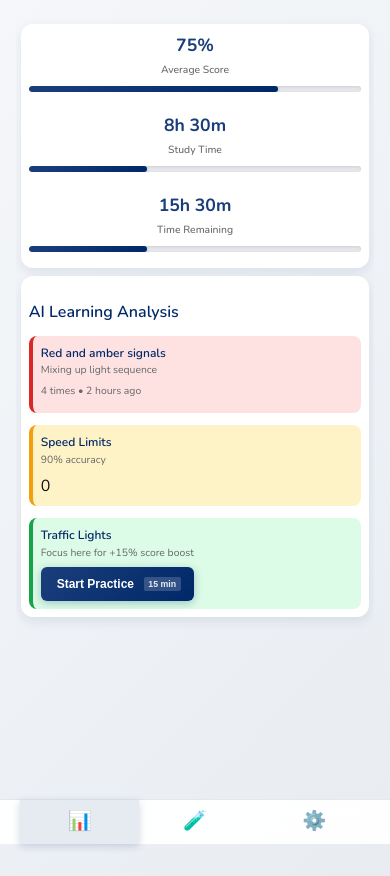
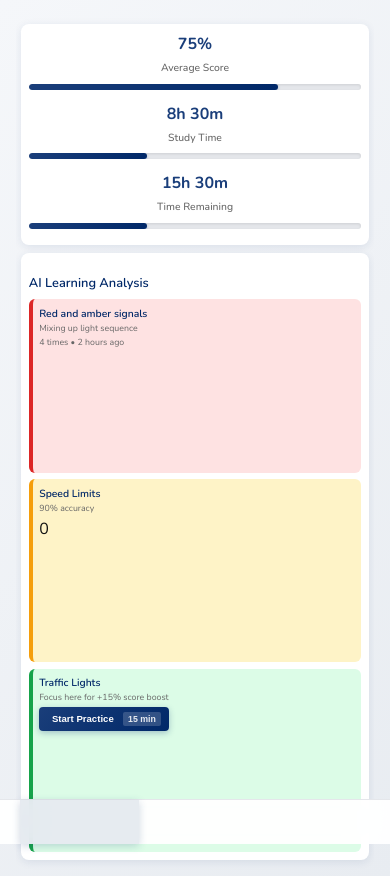
Before and after one commit to fullcircleAI/cbr-ai-coach, a React (Create React App) app: page / in a window 390 px wide. Built offline with nearby package versions, Linux system fonts and the light colour scheme.

Commit message:
Remove all emojis from app, make dashboard unscrollable for all screens - fits all data cleanly like native iOS/Android app

```diff
--- a/src/components/AICoachDashboard.css
+++ b/src/components/AICoachDashboard.css
@@ -3,24 +3,25 @@
 .dashboard {
   display: flex;
   flex-direction: column;
-  min-height: 100vh;
-  padding: 0 0.5rem;
-  overflow-y: auto;
+  height: calc(100vh - 80px);
+  padding: 0.5rem;
+  overflow: hidden;
 }
 
 /* Dashboard Summary Styles */
 .dashboard-summary {
   background: white;
-  border-radius: 12px;
-  padding: 1rem;
-  margin-bottom: 1rem;
-  box-shadow: 0 4px 12px rgba(26, 62, 122, 0.1);
+  border-radius: 8px;
+  padding: 0.75rem;
+  margin-bottom: 0.75rem;
+  box-shadow: 0 2px 8px rgba(26, 62, 122, 0.1);
+  flex-shrink: 0;
 }
 
 .summary-stats {
   display: grid;
-  grid-template-columns: 2fr 1fr 1fr;
-  gap: 1rem;
+  grid-template-columns: 1fr 1fr 1fr;
+  gap: 0.5rem;
   align-items: center;
 }
 
@@ -29,7 +30,7 @@
 }
 
 .summary-stat .stat-number {
-  font-size: 1.5rem;
+  font-size: 1.2rem;
   font-weight: 700;
   color: var(--primary-blue);
   margin-bottom: 0.25rem;
@@ -59,32 +60,40 @@
 /* AI Insights Summary */
 .ai-insights-summary {
   background: white;
-  border-radius: 12px;
+  border-radius: 8px;
   padding: 0.75rem;
-  box-shadow: 0 4px 12px rgba(26, 62, 122, 0.1);
+  box-shadow: 0 2px 8px rgba(26, 62, 122, 0.1);
+  flex: 1;
+  overflow: hidden;
+  display: flex;
+  flex-direction: column;
 }
 
 .ai-insights-summary h3 {
   color: var(--text-primary);
-  margin-bottom: 0.75rem;
-  font-size: 1rem;
+  margin-bottom: 0.5rem;
+  font-size: 0.9rem;
   font-weight: 600;
+  flex-shrink: 0;
 }
 
 .insights-grid {
   display: grid;
   grid-template-columns: 1fr;
-  gap: 0.75rem;
+  gap: 0.5rem;
+  flex: 1;
+  overflow: hidden;
 }
 
 .insight-card {
   display: flex;
   align-items: flex-start;
   gap: 0.4rem;
-  padding: 0.75rem;
-  border-radius: 8px;
+  padding: 0.5rem;
+  border-radius: 6px;
   border: none;
   transition: all 0.3s ease;
+  min-height: 0;
 }
 
 .insight-card:hover {
@@ -108,49 +117,50 @@
 }
 
 .insight-content h4 {
-  font-size: 0.75rem;
+  font-size: 0.7rem;
   font-weight: 600;
   color: var(--text-primary);
-  margin: 0 0 0.15rem 0;
+  margin: 0 0 0.1rem 0;
 }
 
 .insight-content p {
-  font-size: 0.65rem;
+  font-size: 0.6rem;
   color: var(--text-secondary);
-  margin: 0 0 0.5rem 0;
+  margin: 0 0 0.25rem 0;
   line-height: 1.2;
 }
 
 .insight-explanation {
-  font-size: 0.6rem;
+  font-size: 0.55rem;
   color: var(--text-secondary);
   font-style: italic;
-  margin: 0.25rem 0;
+  margin: 0.1rem 0;
 }
 
 .insight-frequency {
-  font-size: 0.55rem;
+  font-size: 0.5rem;
   color: var(--text-light);
-  margin: 0.25rem 0 0 0;
+  margin: 0.1rem 0 0 0;
 }
 
 /* Start Practice Button */
 .start-practice-btn {
   display: flex;
   align-items: center;
-  gap: 0.4rem;
-  padding: 0.6rem 0.8rem;
+  gap: 0.3rem;
+  padding: 0.4rem 0.6rem;
   background: linear-gradient(135deg, #1A3E7A 0%, #002868 100%);
   color: white;
   border: none;
-  border-radius: 6px;
-  font-size: 0.75rem;
+  border-radius: 4px;
+  font-size: 0.65rem;
   font-weight: 700;
   cursor: pointer;
   transition: all 0.3s ease;
   width: 100%;
   justify-content: center;
-  box-shadow: 0 2px 8px rgba(26, 62, 122, 0.3);
+  box-shadow: 0 2px 6px rgba(26, 62, 122, 0.3);
+  margin-top: 0.25rem;
 }
 
 .start-practice-btn:hover {
@@ -227,16 +237,66 @@
 }
 
 
-/* Mobile optimizations for scrollable dashboard */
+/* Mobile optimizations for unscrollable dashboard */
 @media (max-width: 768px) {
   .dashboard {
-    min-height: calc(100vh - 80px);
+    height: calc(100vh - 60px);
     padding: 0.25rem;
   }
 
+  .dashboard-summary {
+    padding: 0.5rem;
+    margin-bottom: 0.5rem;
+  }
+
+  .summary-stats {
+    gap: 0.25rem;
+  }
+
+  .summary-stat .stat-number {
+    font-size: 1rem;
+  }
+
+  .summary-stat .stat-label {
+    font-size: 0.65rem;
+  }
 
   .ai-insights-summary {
-    margin-bottom: 1rem;
+    padding: 0.5rem;
+  }
+
+  .ai-insights-summary h3 {
+    font-size: 0.8rem;
+    margin-bottom: 0.4rem;
+  }
+
+  .insights-grid {
+    gap: 0.4rem;
+  }
+
+  .insight-card {
+    padding: 0.4rem;
+  }
+
+  .insight-content h4 {
+    font-size: 0.65rem;
+  }
+
+  .insight-content p {
+    font-size: 0.55rem;
+  }
+
+  .insight-explanation {
+    font-size: 0.5rem;
+  }
+
+  .insight-frequency {
+    font-size: 0.45rem;
+  }
+
+  .start-practice-btn {
+    padding: 0.3rem 0.5rem;
+    font-size: 0.6rem;
   }
 }
 
--- a/src/components/Navigation.tsx
+++ b/src/components/Navigation.tsx
@@ -11,21 +11,21 @@ export const Navigation: React.FC = () => {
     {
       id: 'dashboard',
       label: 'Dashboard',
-      icon: '📊',
+      icon: '',
       path: '/',
       description: 'Your learning dashboard'
     },
     {
       id: 'tests',
       label: 'Tests',
-      icon: '🧪',
+      icon: '',
       path: '/tests',
       description: 'Practice tests and mock exams'
     },
     {
       id: 'settings',
       label: 'Settings',
-      icon: '⚙️',
+      icon: '',
       path: '/settings',
       description: 'App settings and preferences'
     }
--- a/src/components/PracticeTest.tsx
+++ b/src/components/PracticeTest.tsx
@@ -341,7 +341,7 @@ export const PracticeTest: React.FC = () => {
               {showResult && (
                 <div className="answer-explanation">
                   <div className={`explanation-header ${selectedAnswer === currentQ.correctAnswerId ? 'correct' : 'incorrect'}`}>
-                    {selectedAnswer === currentQ.correctAnswerId ? '✅ Correct!' : '❌ Incorrect'}
+                    {selectedAnswer === currentQ.correctAnswerId ? 'Correct!' : 'Incorrect'}
                   </div>
                   <div className="explanation-text">
                     {currentQ.explanation}
--- a/src/components/Settings.tsx
+++ b/src/components/Settings.tsx
@@ -75,7 +75,7 @@ export const Settings: React.FC = () => {
 
       <div className="settings-container">
         <div className="settings-header">
-          <h1>⚙️ Settings</h1>
+          <h1>Settings</h1>
           <p>Manage your AI Learning Coach preferences</p>
         </div>
 
@@ -286,7 +286,7 @@ export const Settings: React.FC = () => {
                     </button>
                     {sendSuccess && (
                       <div className="success-message">
-                        ✅ Message sent successfully! We'll get back to you soon.
+                        Message sent successfully! We'll get back to you soon.
                       </div>
                     )}
                   </div>
--- a/src/components/TestsPage.tsx
+++ b/src/components/TestsPage.tsx
@@ -285,7 +285,7 @@ export const TestsPage: React.FC = () => {
                 <Mascot size={60} />
               </div>
               <div className="header-text">
-                <h1>🧪 Practice Tests</h1>
+                <h1>Practice Tests</h1>
                 <p>Choose a practice test to improve your driving theory knowledge</p>
               </div>
             </div>
```
